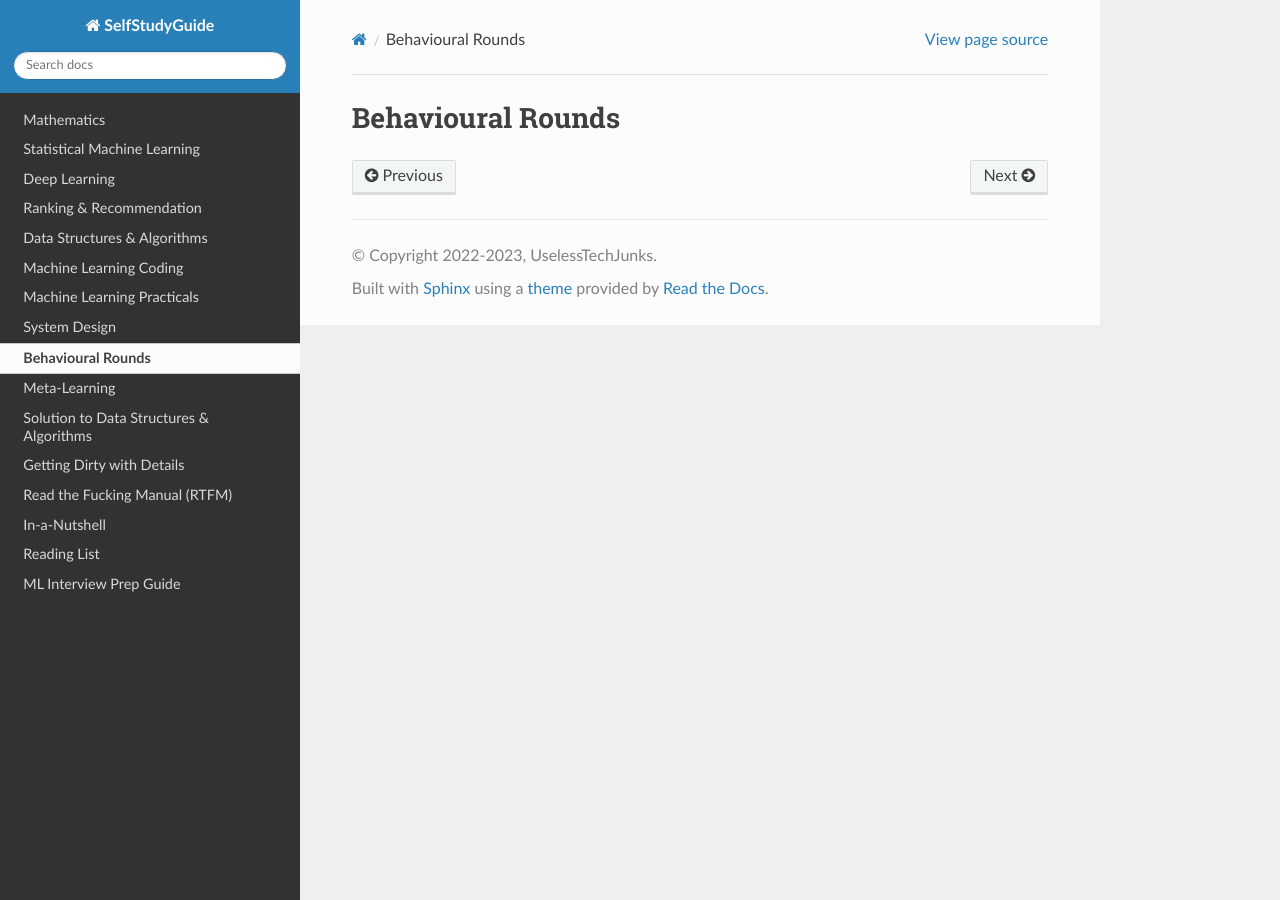
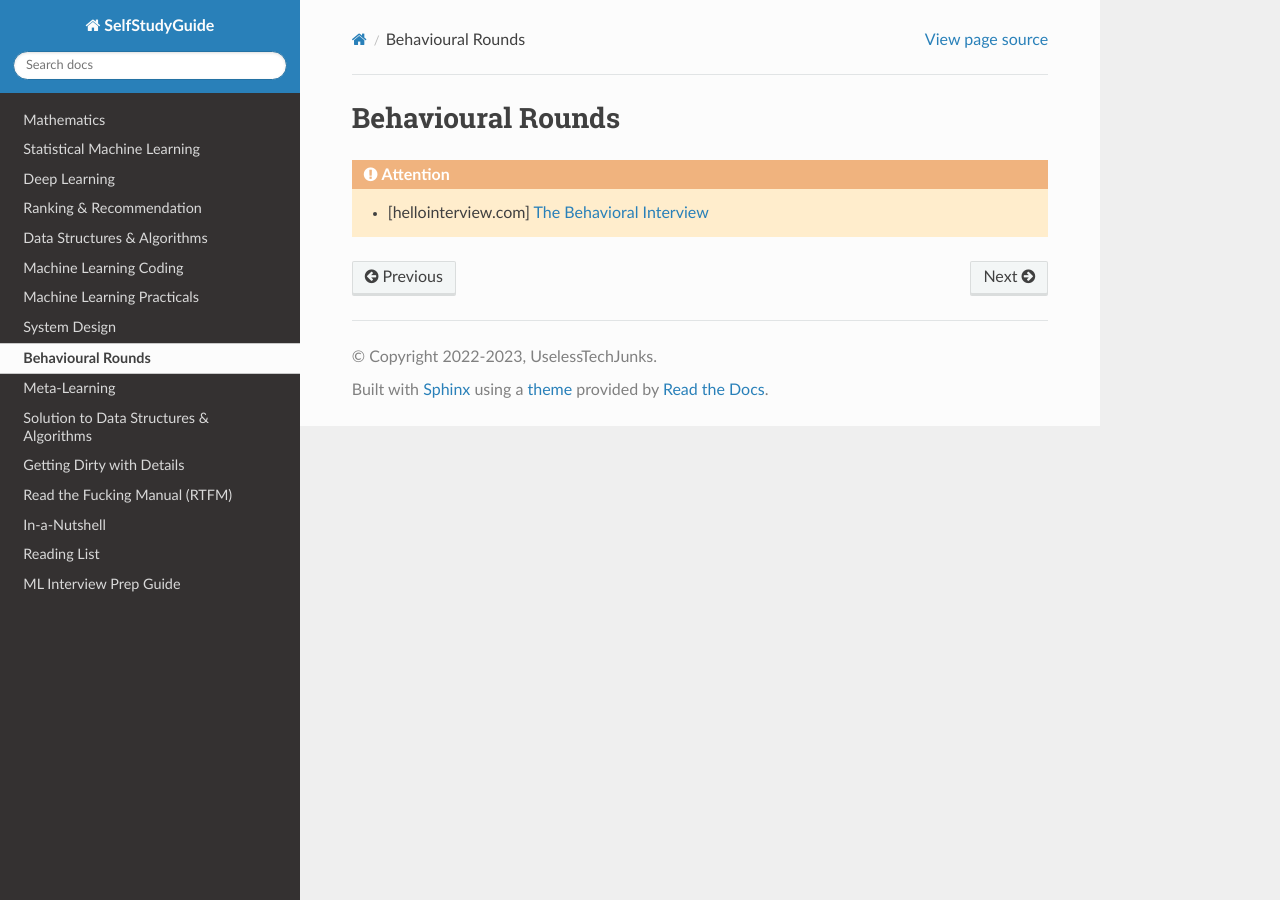
Before and after one commit to uselesstechjunks/leetcode, a Sphinx documentation site: the page built from docs/source/behave.rst, in a window 1280 px wide. Built offline with Sphinx 7.4.7 and the Read the Docs theme 3.1.0, drawn with Linux system fonts in a browser that asks for light colours.

Commit message:
Update behave.rst

```diff
--- a/docs/source/behave.rst
+++ b/docs/source/behave.rst
@@ -1,2 +1,6 @@
+##############################################################################
 Behavioural Rounds
-========================================
+##############################################################################
+.. attention::
+
+	* [hellointerview.com] `The Behavioral Interview <https://www.hellointerview.com/learn/behavioral/overview/introduction>`_
```
